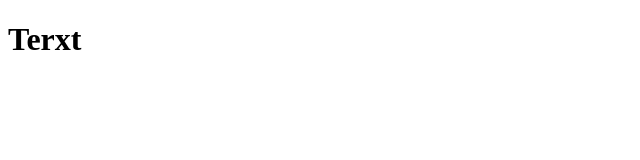
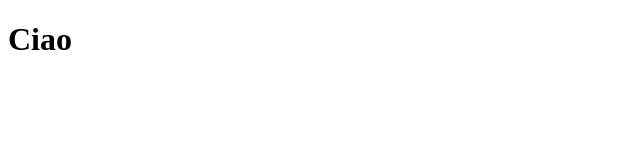
Before and after one commit to Filippo-Angaroni/PersonalWebsite, a plain HTML site: page Index.html in a window 1280 px wide. Shown: the full height of the page, 0-640 px from the left. Drawn offline with Linux system fonts and the light colour scheme.

Commit message:
update Index.html

```diff
--- a/Index.html
+++ b/Index.html
@@ -3,9 +3,9 @@
 <head>
     <meta charset="UTF-8">
     <meta name="viewport" content="width=device-width, initial-scale=1.0">
-    <title>Macchinette</title>
+    <title>Document</title>
 </head>
 <body>
-    <h1>Terxt</h1>
+    <h1>Ciao</h1>
 </body>
 </html>
```
